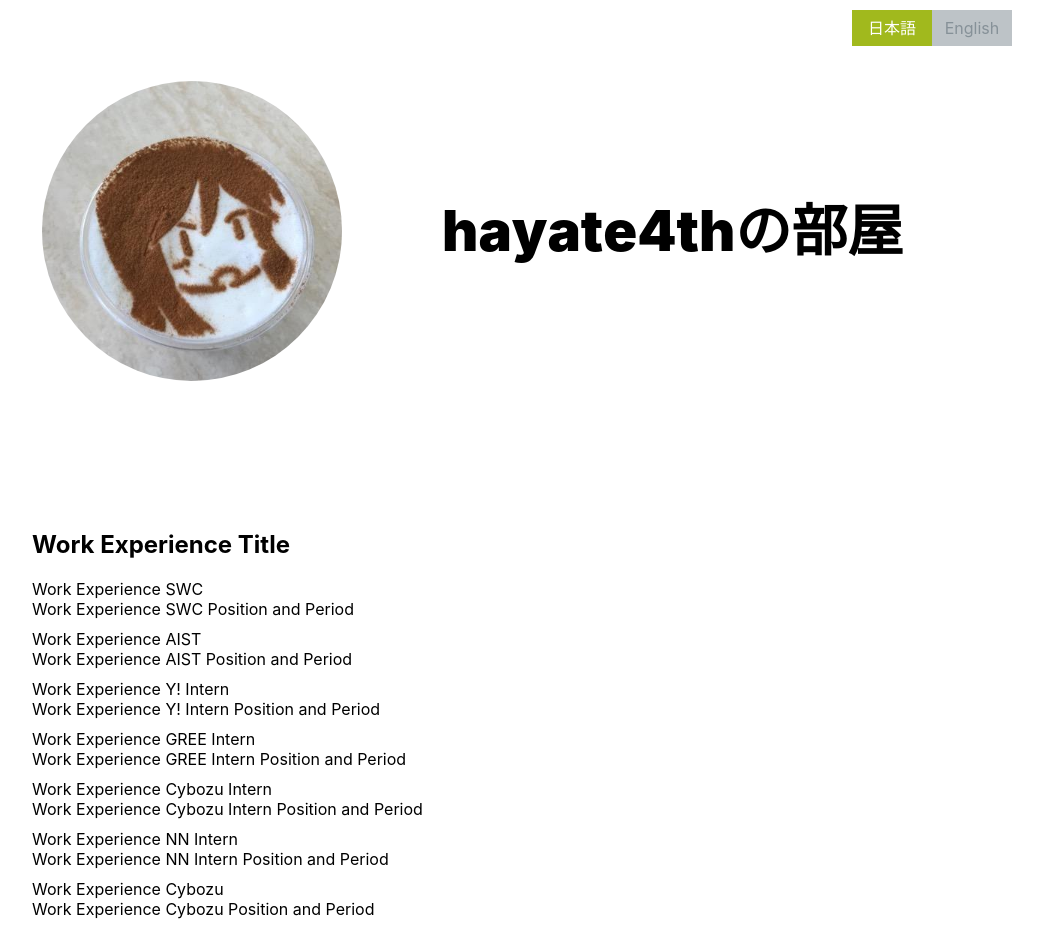
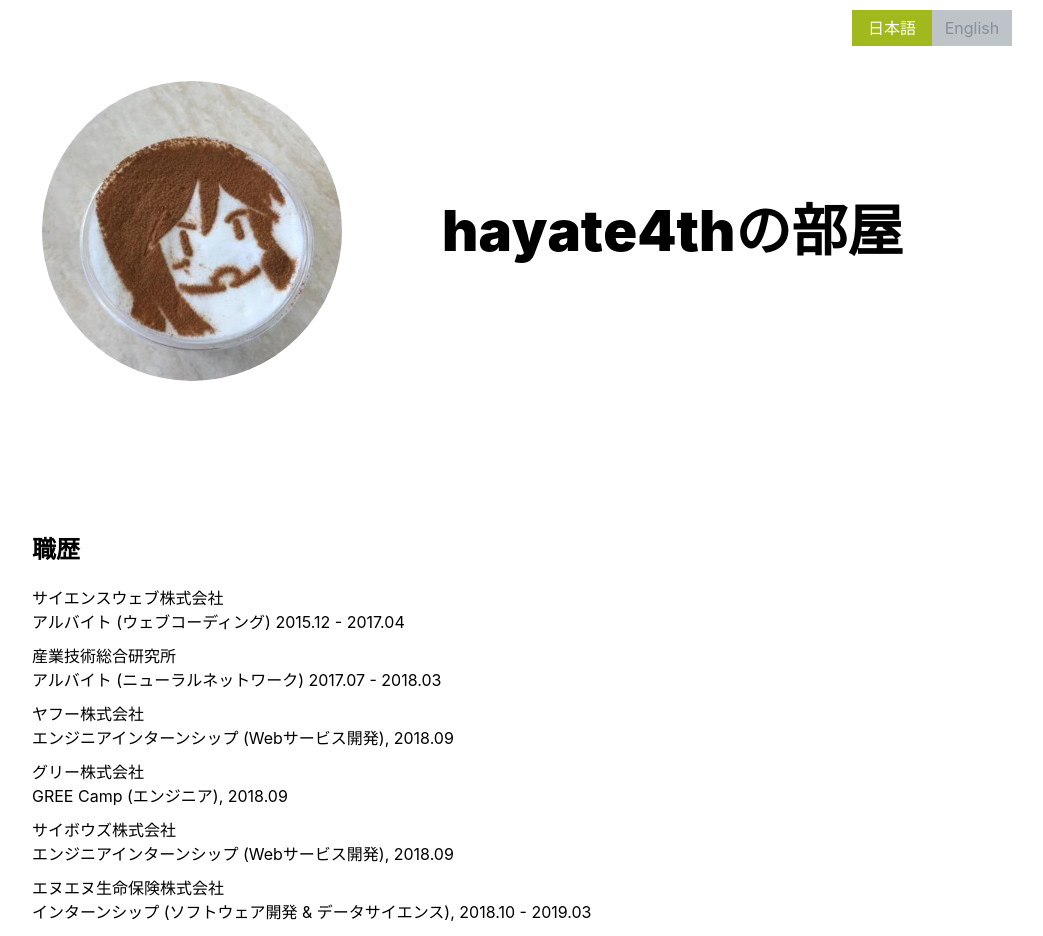
Before and after one commit to hayate4th/hayate4th-web, a React (Create React App) app: page / in a window 1280 px wide. Shown: the top 936 px of the page, without its empty margins (118-1161 px from the left). Built offline with nearby package versions, Linux system fonts and the light colour scheme; what typescript-fsa, typescript-fsa-reducers would draw is missing.

Commit message:
Add new text in i18n file

```diff
--- a/src/i18n.js
+++ b/src/i18n.js
@@ -21,7 +21,23 @@ i18n.use(initReactI18next).init({
                 "Education University": "College of Information Science, University of Tsukuba",
                 "Education University Period": "2014 Apr - 2018 Mar",
                 "Education Graduate": "Department of Computer Science, Graduate school of Systems and Information Science, University of Tsukuba (leave)",
-                "Education Graduate Period": "2018 Apr - 2019 Mar"
+                "Education Graduate Period": "2018 Apr - 2019 Mar",
+                "Work Experience Title": "Work Experience",
+                "Work Experience SWC": "サイエンスウェブ株式会社",
+                "Work Experience SWC Position and Period": "Part-time (Web Coding) 2015 Dec - 2017 Apr",
+                "Work Experience AIST": "National Institute of Advanced Industrial Science and Technology",
+                "Work Experience AIST Position and Period": "Part-time (Neural Network) 2017 Jul - 2018 Mar",
+                "Work Experience Y! Intern": "Yahoo Japan Corporation",
+                "Work Experience Y! Intern Position and Period": "Engineer Internship (Web service development), 2018 Sep",
+                "Work Experience GREE Intern": "GREE, Inc.",
+                "Work Experience GREE Intern Position and Period": "GREE Camp (Engineer), 2018 Sep",
+                "Work Experience Cybozu Intern": "Cybozu, Inc.",
+                "Work Experience Cybozu Intern Position and Period": "Engineer Internship (Web service development), 2018 Sep",
+                "Work Experience NN Intern": "NN Life Insurance",
+                "Work Experience NN Intern Position and Period": "Internship (Software development and Data science), 2018 Oct - 2019 Mar",
+                "Work Experience Cybozu": "Cybozu, Inc.",
+                "Work Experience Cybozu Position and Period": "Engineer (Progammer) 2019 Apr -"
+
             }
         },
         ja: {
@@ -35,7 +51,22 @@ i18n.use(initReactI18next).init({
                 "Education University": "筑波大学 情報学群 情報科学類",
                 "Education University Period": "2014.04 - 2018.03",
                 "Education Graduate": "筑波大学大学院 システム情報工学研究科 コンピュータサイエンス専攻 (中途退学)",
-                "Education Graduate Period": "2018.04 - 2019.03"
+                "Education Graduate Period": "2018.04 - 2019.03",
+                "Work Experience Title": "職歴",
+                "Work Experience SWC": "サイエンスウェブ株式会社",
+                "Work Experience SWC Position and Period": "アルバイト (ウェブコーディング) 2015.12 - 2017.04",
+                "Work Experience AIST": "産業技術総合研究所",
+                "Work Experience AIST Position and Period": "アルバイト (ニューラルネットワーク) 2017.07 - 2018.03",
+                "Work Experience Y! Intern": "ヤフー株式会社",
+                "Work Experience Y! Intern Position and Period": "エンジニアインターンシップ (Webサービス開発), 2018.09",
+                "Work Experience GREE Intern": "グリー株式会社",
+                "Work Experience GREE Intern Position and Period": "GREE Camp (エンジニア), 2018.09",
+                "Work Experience Cybozu Intern": "サイボウズ株式会社",
+                "Work Experience Cybozu Intern Position and Period": "エンジニアインターンシップ (Webサービス開発), 2018.09",
+                "Work Experience NN Intern": "エヌエヌ生命保険株式会社",
+                "Work Experience NN Intern Position and Period": "インターンシップ (ソフトウェア開発 & データサイエンス), 2018.10 - 2019.03",
+                "Work Experience Cybozu": "サイボウズ株式会社",
+                "Work Experience Cybozu Position and Period": "エンジニア (プログラマ) 2019.04 -"
             }
         }
     }
```
